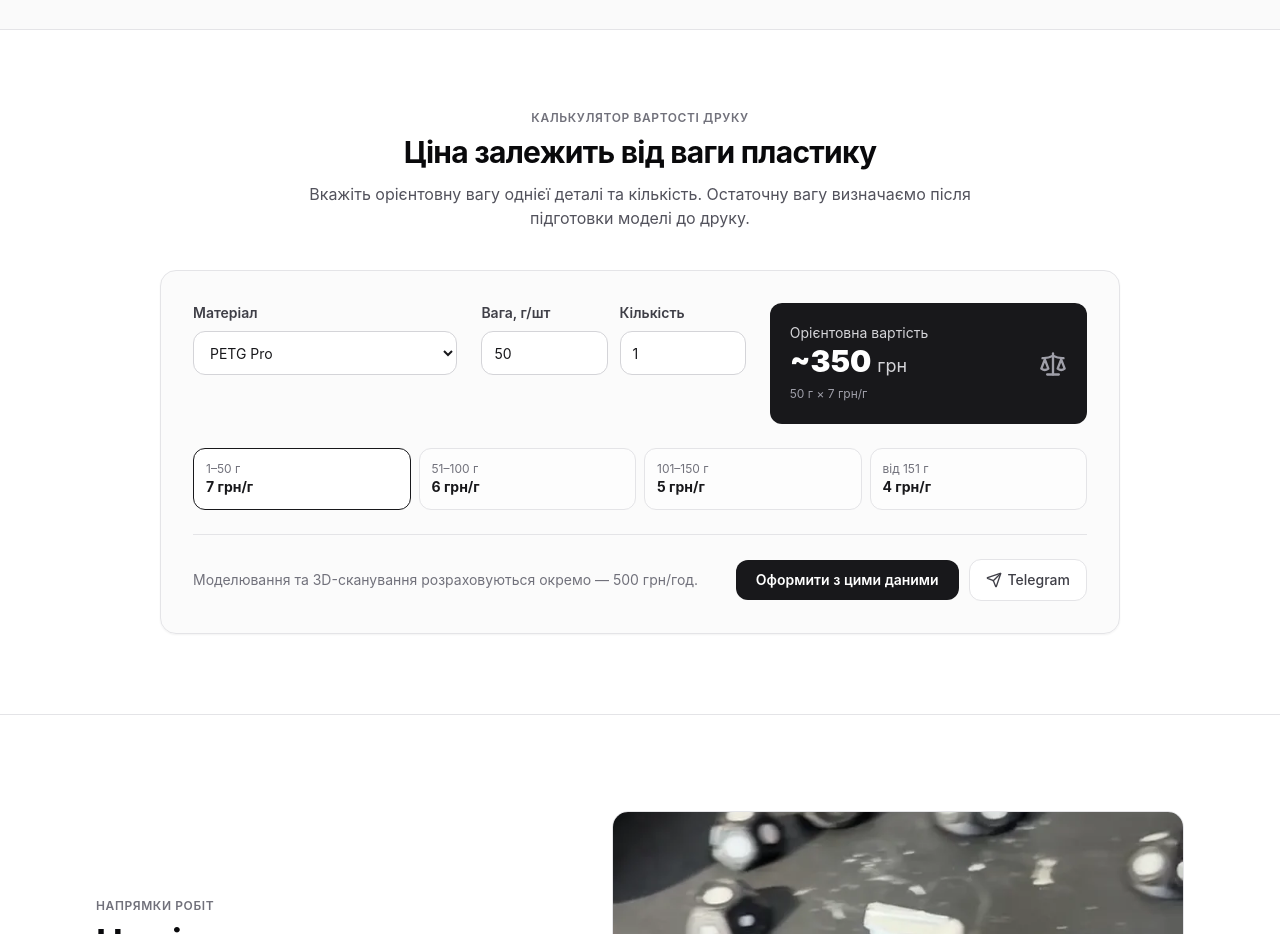
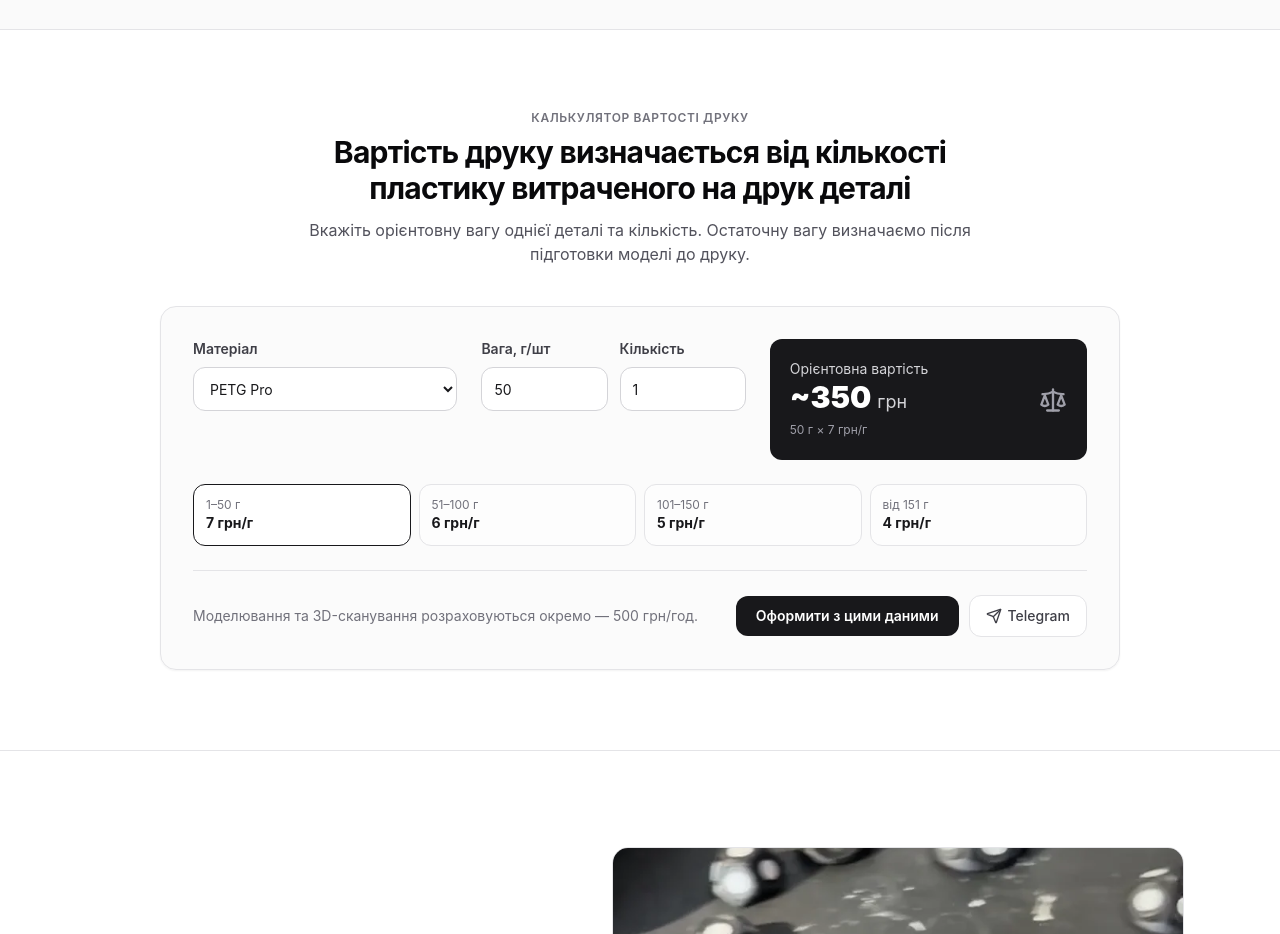
Before and after one commit to ivanchikyarchick/salon-3d-print-yavoriv, a Next.js app: page / in a window 1280 px wide. Shown: the part 1220-2154 px from the top of the page. Built offline with nearby package versions, Linux system fonts and the light colour scheme.

Commit message:
content: clarify print pricing basis

```diff
--- a/components/landing/calculator.tsx
+++ b/components/landing/calculator.tsx
@@ -81,8 +81,8 @@ export function Calculator({ onOpenOrderModalWithData }: CalculatorProps) {
           <span className="text-xs font-semibold uppercase tracking-wider text-zinc-500 block mb-2">
             Калькулятор вартості друку
           </span>
-          <h2 className="text-3xl font-bold text-zinc-950 tracking-tight">
-            Ціна залежить від ваги пластику
+          <h2 className="text-2xl sm:text-3xl font-bold text-zinc-950 tracking-tight">
+            Вартість друку визначається від кількості пластику витраченого на друк деталі
           </h2>
           <p className="mt-3 text-base text-zinc-600">
             Вкажіть орієнтовну вагу однієї деталі та кількість. Остаточну вагу визначаємо після підготовки моделі до друку.
```
